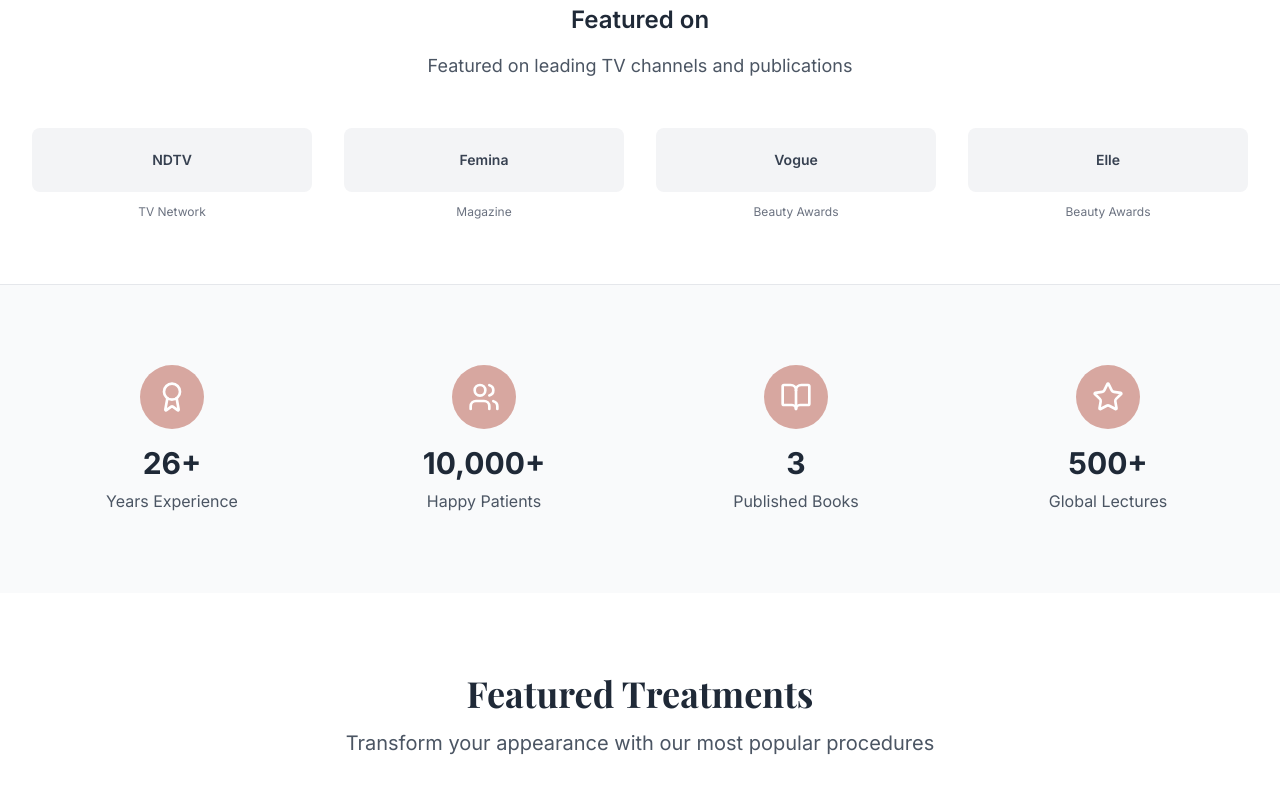
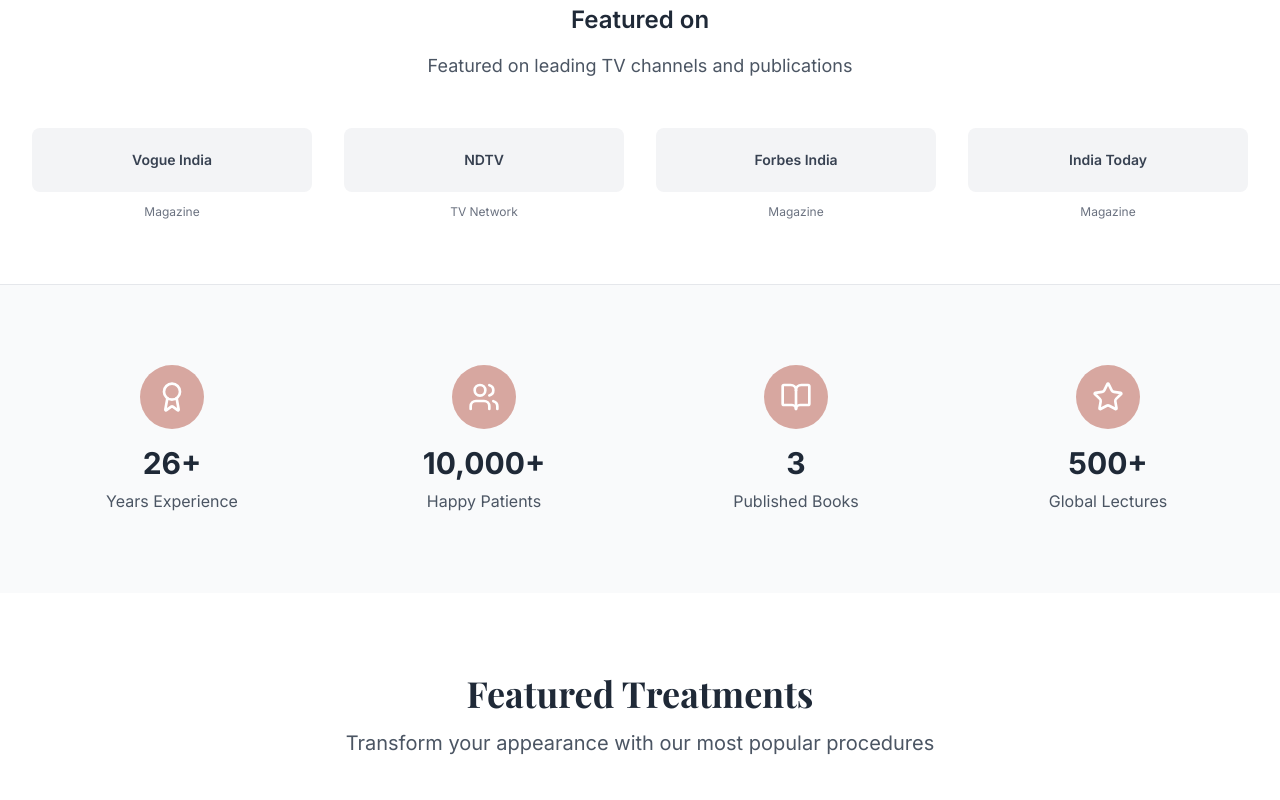
Before and after one commit to bin111222/jaishreesharad, a Next.js app: page / in a window 1280 px wide. Shown: the part 940-1740 px from the top of the page. Built offline with nearby package versions, Linux system fonts and the light colour scheme; no server answers; a web font is replaced by a local one.

Commit message:
Restore hero section to left-aligned version with gallery placeholder - Fixed pink/green color issue

```diff
--- a/src/app/page.tsx
+++ b/src/app/page.tsx
@@ -40,23 +40,23 @@
 const testimonials = [
   {
     id: 1,
-    quote: "She will do only what is necessary and knows when to stop… I feel completely safe in her hands.",
-    name: "Shamita Shetty",
+    quote: "She's the only person I trust with my skin.",
+    name: "Bollywood Actor",
     treatment: "Celebrity Client",
     rating: 5
   },
   {
     id: 2,
-    quote: "Dr. Jaishree is my skin savior. Before every shoot, I consult her on the best possible skin routine.",
-    name: "Huma Qureshi",
+    quote: "Dr. Jaishree understands beauty and science in equal measure.",
+    name: "Fashion Icon",
     treatment: "Celebrity Client",
     rating: 5
   },
   {
     id: 3,
-    quote: "I am an old man but I look more presentable and younger than I did twenty years ago! The complete credit goes to Dr. Jaishree Sharad!",
-    name: "Annu Kapoor",
-    treatment: "Celebrity Client",
+    quote: "Professional, caring, and amazing results. Highly recommend!",
+    name: "Patient",
+    treatment: "Liquid Facelift",
     rating: 5
   }
 ];
@@ -70,24 +70,24 @@
 
 const mediaHighlights = [
   {
+    title: "Vogue India",
+    type: "Magazine",
+    year: "2023"
+  },
+  {
     title: "NDTV",
     type: "TV Network",
     year: "2025"
   },
   {
-    title: "Femina",
+    title: "Forbes India",
     type: "Magazine",
-    year: "Official Expert"
+    year: "Featured"
   },
   {
-    title: "Vogue",
-    type: "Beauty Awards",
-    year: "2016"
-  },
-  {
-    title: "Elle",
-    type: "Beauty Awards",
-    year: "2016"
+    title: "India Today",
+    type: "Magazine",
+    year: "2023"
   }
 ];
 
```
